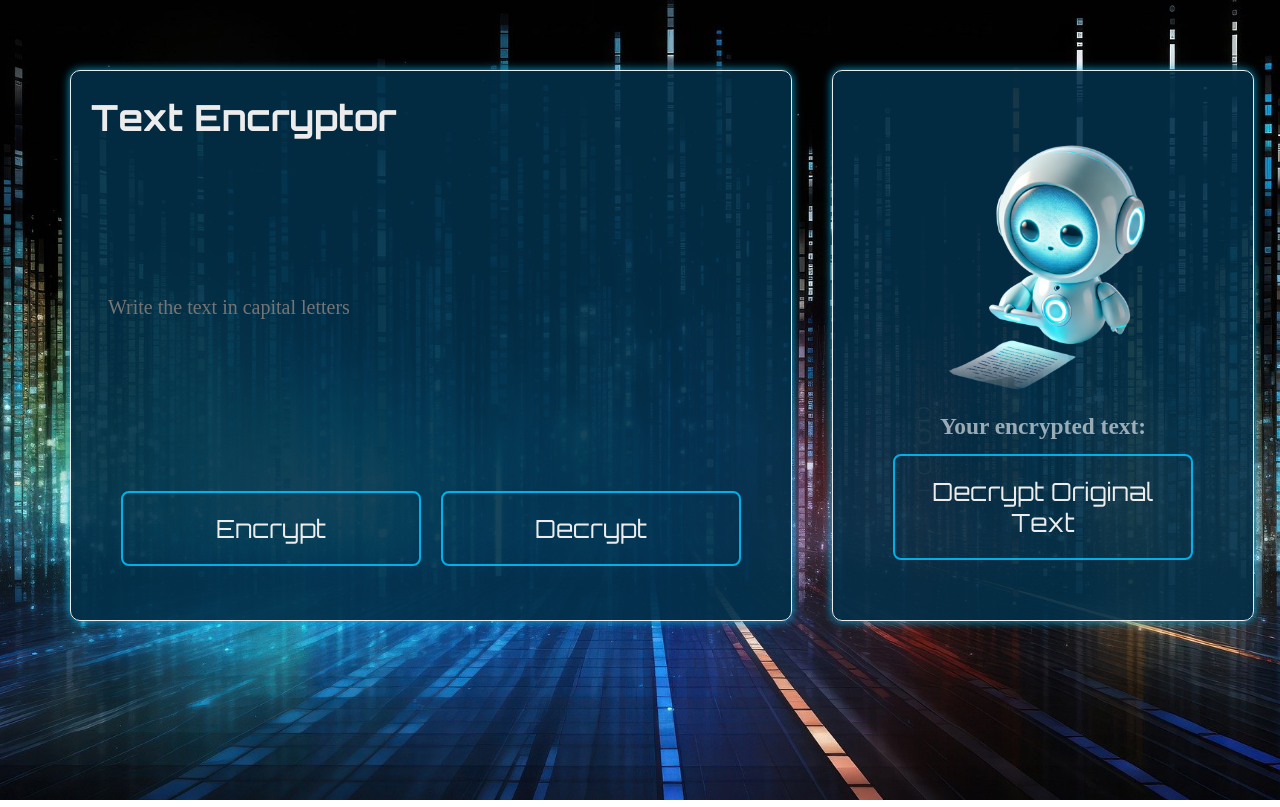
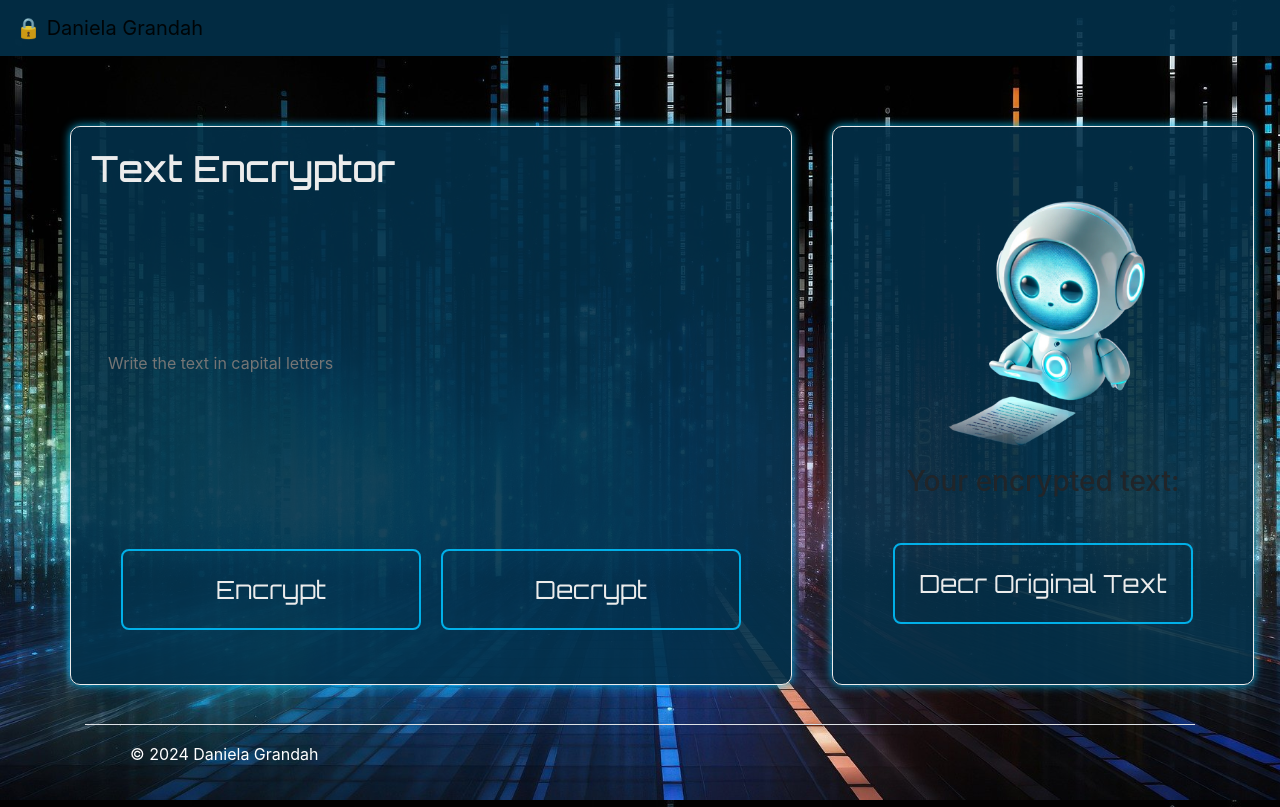
Before and after one commit to Danielagrandah/encriptadordeTexto, a plain HTML site: page index.html in a window 1280 px wide. Drawn offline with nearby package versions, Linux system fonts and the light colour scheme.

Commit message:
footer an Navbar

```diff
--- a/index.html
+++ b/index.html
@@ -4,8 +4,18 @@
     <meta charset="UTF-8" />
     <title>Text Encryptor</title>
     <link rel="stylesheet" href="styles.css">
+    <link rel="stylesheet" href="https://cdn.jsdelivr.net/npm/bootstrap@4.3.1/dist/css/bootstrap.min.css" integrity="sha384-ggOyR0iXCbMQv3Xipma34MD+dH/1fQ784/j6cY/iJTQUOhcWr7x9JvoRxT2MZw1T" crossorigin="anonymous">
+
+
 </head>
 <body>
+    <!-- Image and text -->
+    <nav class="navbar navbar-light" style="background-color: hwb(202 1% 71% / 0.9)">
+    <a class="navbar-brand" href="#">
+         🔒  Daniela Grandah
+    </a>
+    </nav>
+
     <div class="container-body">
         <div class="container-left">
             <h1 class="orbitron-container"></h1>
@@ -19,15 +29,50 @@
             <div class="container-right">
                 <img src="img/robot2.png " alt="">
                 <h3></h3>
-                <p id="modifiedtext"></p>
+                <p  id="modifiedtext" class="text-container"></p>
 
-               <button onclick="textDecrypt();" href="" class="funtionbutton">Decrypt Original Text</button>
+               <button onclick="textDecrypt();" href="" class="funtionbutton">Decr Original Text</button>
            </div>
 
+    <!-- Footer -->
     </div>
-    <footer>
+        <div class="container">
+            <footer class="d-flex flex-wrap justify-content-between align-items-center py-3 my-4 border-top" >
+                <div class="col-md-4 d-flex align-items-center">
+                    <a href="/" class="mb-3 me-2 mb-md-0 text-muted text-decoration-none lh-1">
+                    <svg class="bi" width="30" height="24"><use xlink:href="#bootstrap"></use></svg>
+                    </a>
+                    <span class="text-white">© 2024 Daniela Grandah</span>
 
-    </footer>
+
+                    <ul class="nav col-md-4 justify-content-center list-unstyled d-flex">
+                        <li class="ms-3">
+                            <a href="https://github.com/Danielagrandah" target="_blank" class="text-muted">
+                                <svg width="20" height="20" fill="currentColor" class="bi bi-github" viewBox="0 0 16 16">
+                                    <!-- SVG de GitHub -->
+                                </svg>
+                            </a>
+                        </li>
+                        <li class="ms-3">
+                            <a href="https://www.instagram.com/danielagrandah/?utm_source=ig_web_button_share_sheet" target="_blank" class="text-muted">
+                                <svg width="20" height="20" fill="currentColor" class="bi bi-instagram" viewBox="0 0 16 16">
+                                    <!-- SVG de Instagram -->
+                                </svg>
+                            </a>
+                        </li>
+                        <li class="ms-3">
+                            <a href="https://www.linkedin.com/in/danielagrandah" target="_blank" class="text-muted">
+                                <svg width="20" height="20" fill="currentColor" class="bi bi-linkedin" viewBox="0 0 16 16">
+                                    <!-- SVG de LinkedIn -->
+                                </svg>
+                            </a>
+                        </li>
+                    </ul>
+                </div>
+
+
+            </footer>
+      </div>
 
 
     <script src="app.js">
--- a/styles.css
+++ b/styles.css
@@ -4,7 +4,7 @@
 
 :root {
   --primary--color: hwb(202 1% 71% / 0.9);
-  --second--color: rgba(242, 247, 250, 0.623);
+  --second--color: rgba(242, 247, 250, 0.801);
   --third--color: rgba(0, 195, 255, 0.87);
   --text--color: rgb(236, 236, 236);
 
@@ -31,6 +31,7 @@ body{
     justify-content: space-between;
     align-items: center;
 }
+
 .orbitron-container {
     font-family: var(--primary-font);
     font-optical-sizing: auto;
@@ -38,6 +39,15 @@ body{
     font-style: normal;
     color: var(--text--color);
     max-width: fit-content;
+    padding-bottom:  0.625rem ;
+  }
+
+  .text-container {
+    font-family: var(--second--font);
+    font-optical-sizing: auto;
+    font-size: 1.25rem;;
+    font-style: normal;
+    color: var(--text--color);
     padding-bottom:  0.625rem ;
   }
   .container-body{
@@ -60,6 +70,7 @@ body{
     box-sizing: border-box;
     padding: 1.25rem;
    }
+
    .container-button{
 
     display: flex;
@@ -136,3 +147,17 @@ body{
         align-items: center; /* Centra la imagen y los botones horizontalmente */
         margin: 0.625rem;
       }
+
+
+      .container-footer {
+        display: flex;
+        justify-content: center; /* Para centrar los íconos horizontalmente */
+    }
+    .container-footer ul {
+        display: flex;
+        list-style: none;
+        padding: 0;
+    }
+    .container-footer li {
+        margin-left: 15px; /* Espaciado entre los íconos */
+    }
```
